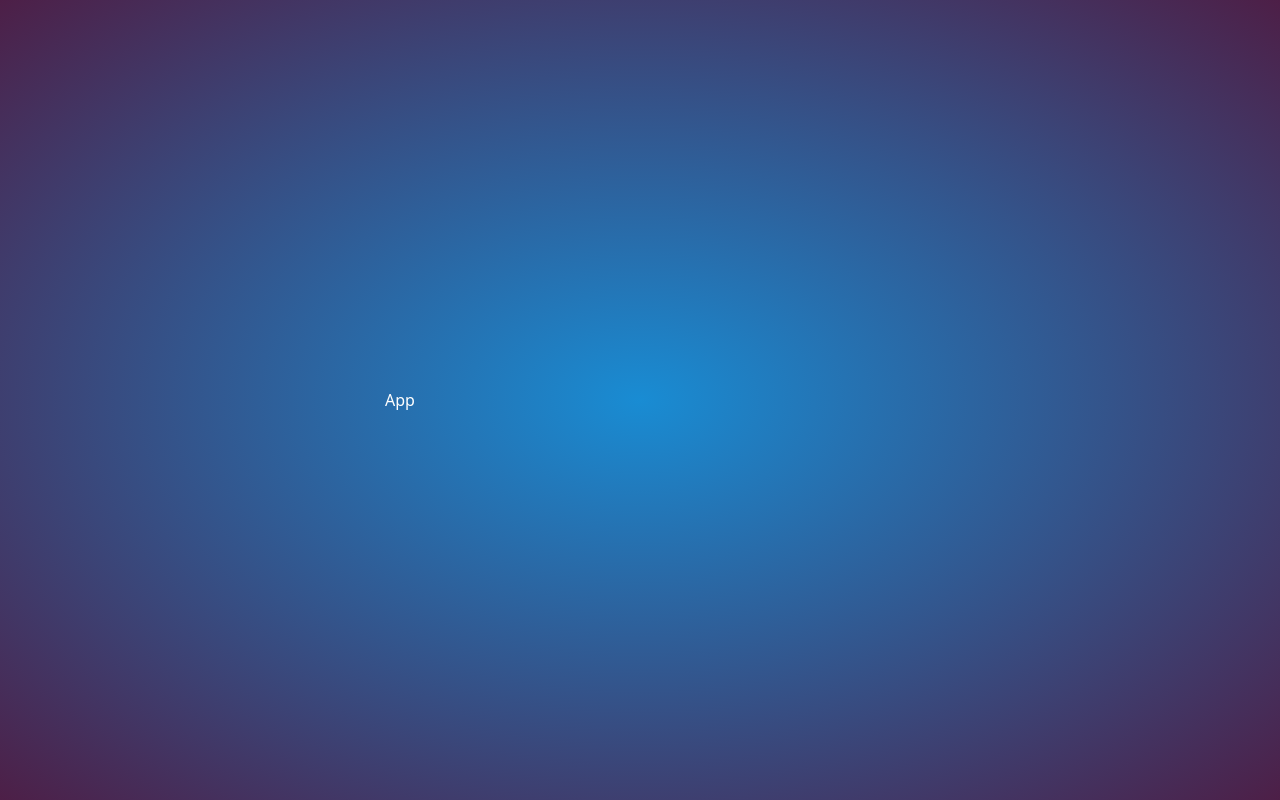
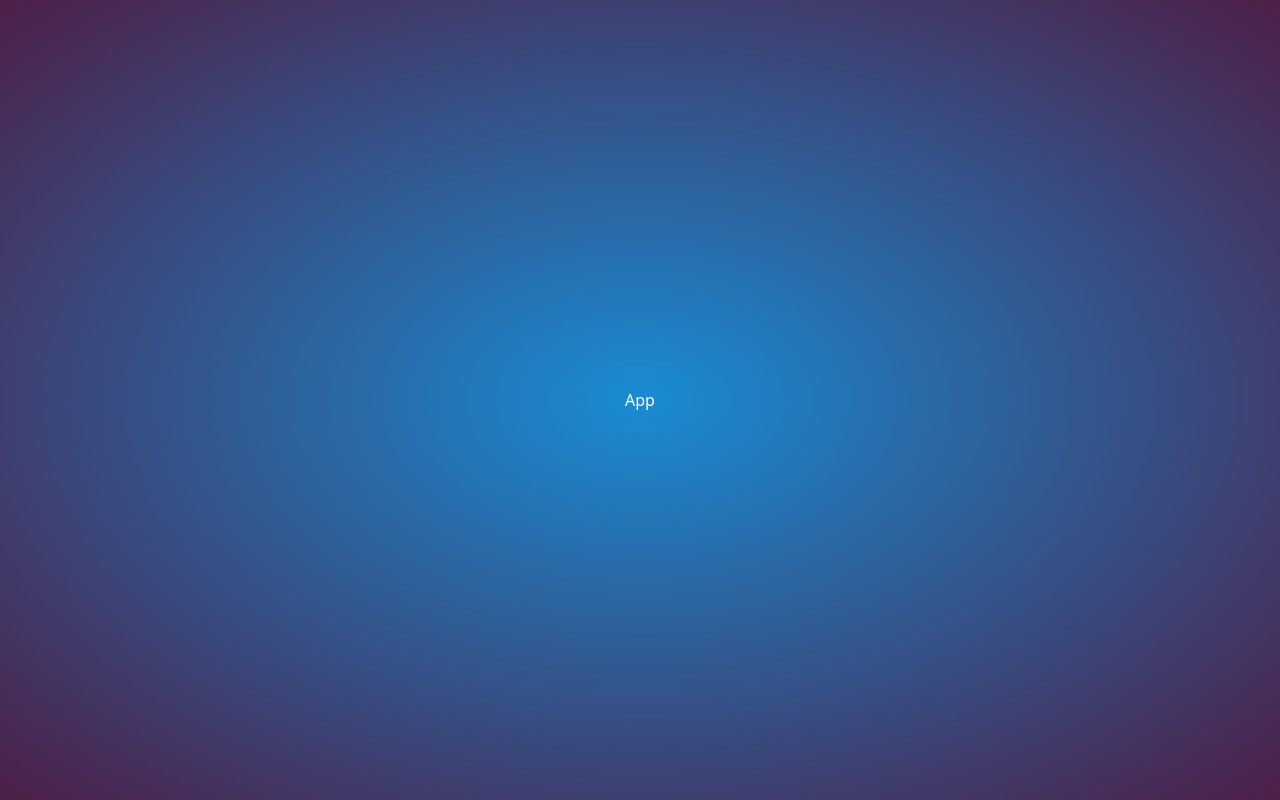
Before and after one commit to Ashkantvn/Music-player, a React (Create React App) app: page / in a window 1280 px wide. Built offline with nearby package versions, Linux system fonts and the light colour scheme.

Commit message:
Update style

```diff
--- a/src/index.scss
+++ b/src/index.scss
@@ -12,7 +12,7 @@ body{
     flex-direction: column;
     align-items: center;
     justify-content: center;
-    width: 100vh;
+    width: 100vw;
     height: 100vh;
     background-image: radial-gradient(#198cd3,#4d1f47);
 }
--- a/src/style/css/index.css
+++ b/src/style/css/index.css
@@ -11,7 +11,7 @@ body {
   flex-direction: column;
   align-items: center;
   justify-content: center;
-  width: 100vh;
+  width: 100vw;
   height: 100vh;
   background-image: radial-gradient(#198cd3, #4d1f47);
 }/*# sourceMappingURL=index.css.map */
```
